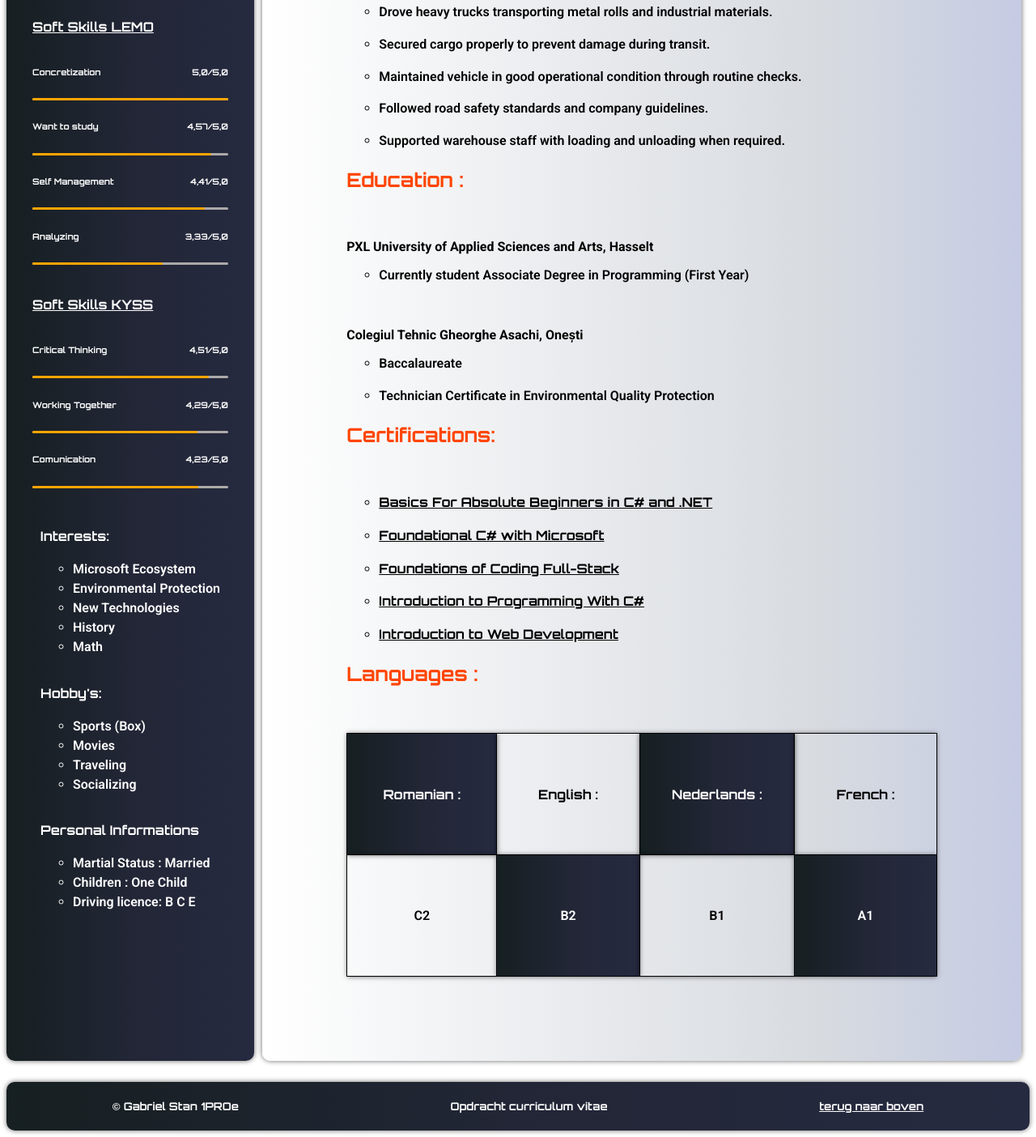
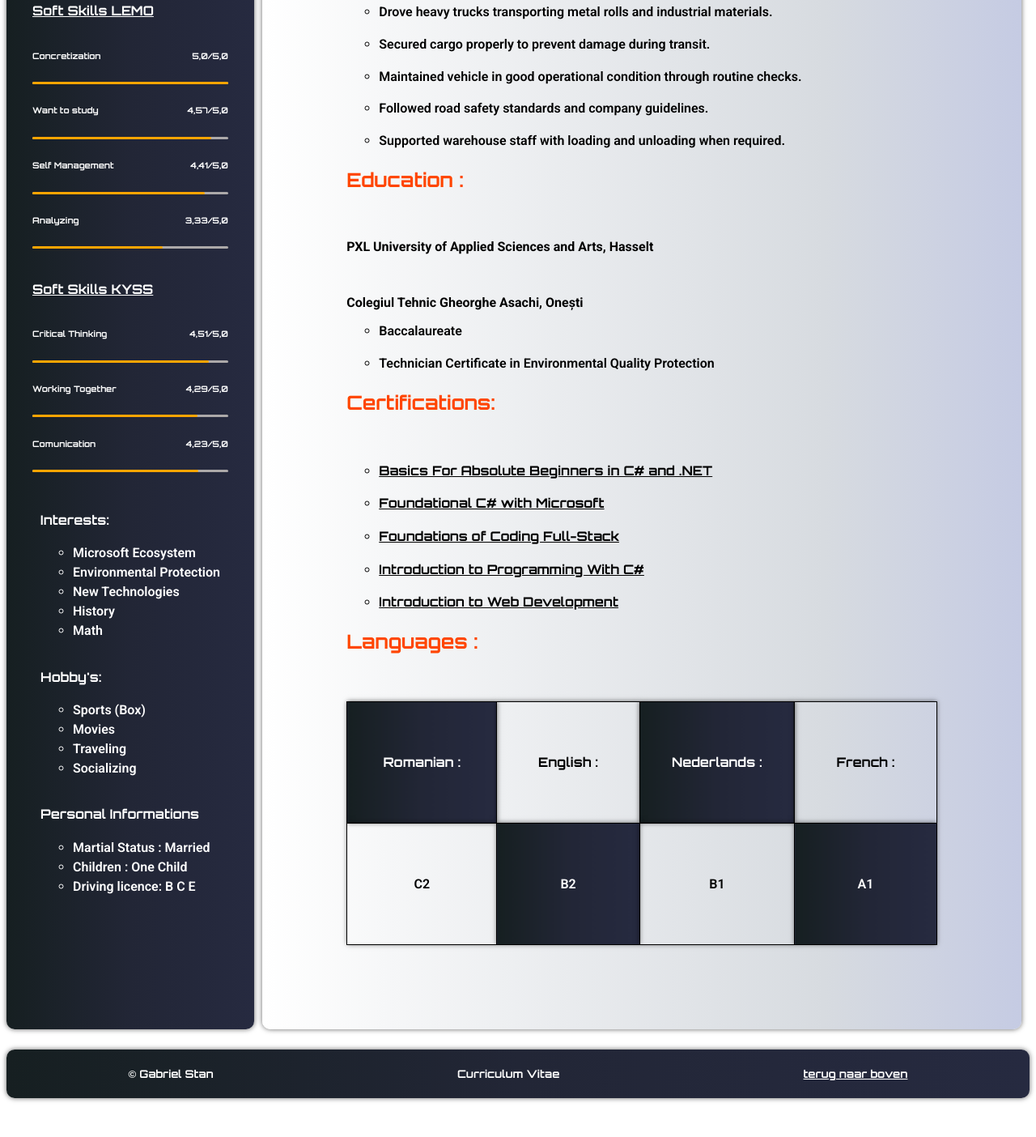
Before and after one commit to GabrielVGG112/Cv, a plain HTML site: page index.html in a window 1280 px wide. Shown: the part 989-2393 px from the top of the page at 81% size. After the commit the page ends 2353 px from the top, so only its background shows below. Drawn offline with Linux system fonts and the light colour scheme; files that its build step writes are made by us from their sources.

Commit message:
Update Cv

```diff
--- a/index.html
+++ b/index.html
@@ -303,11 +303,7 @@
                 >PXL University of Applied Sciences and Arts, Hasselt</strong
               >
             </p>
-            <uL>
-              <li>Currently student
-              Associate Degree in Programming (First Year)
-              </li>
-            </uL>
+
             <br />
             <p><strong>Colegiul Tehnic Gheorghe Asachi, Onești</strong></p>
              <ul>
@@ -424,8 +420,8 @@
     </main>
     <footer class="content">
       <section class="footer-hover-elements">
-        <h5 id="copyright">© Gabriel Stan 1PROe</h5>
-        <h5>Opdracht curriculum vitae</h5>
+        <h5 id="copyright">© Gabriel Stan </h5>
+        <h5> Curriculum Vitae</h5>
         <h5><a href="#">terug naar boven</a></h5>
       </section>
     </footer>
```
